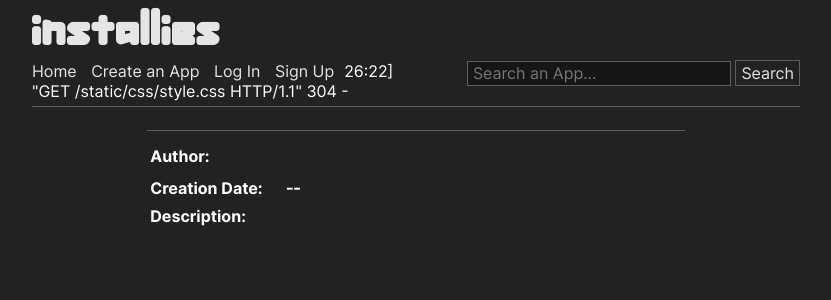
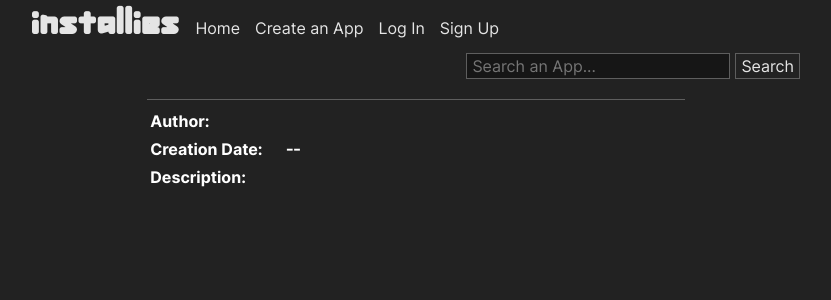
Before and after one commit to berserkware/installies, a Python web app: template src/installies/templates/app_view.html in a window 1280 px wide. Shown: the top 300 px of the page, without its empty margins (224-1055 px from the left). Run offline with Jinja, Linux system fonts and the light colour scheme; the template is opened without the code that fills it, so the values that code supplies are empty.

Commit message:
redid navbar

```diff
--- a/src/installies/static/css/base.css
+++ b/src/installies/static/css/base.css
@@ -19,46 +19,33 @@
 }
 
 .logo-header {
-    text-align: left;
     font-family: Assurant Standard;
     letter-spacing: 2px;
-    font-size: 50px;
+    font-size: 38px;
     margin-top: 0px;
     margin-bottom: 0px;
+    height: 38px;
 }
 
-.nav-menu {
-    width: 100%;
-    display: table;
-    table-layout: fixed;
-}
-
-.nav-link-group {
-    text-align: left;
-    display: table-cell;
-}
-
-.nav-link {
-    margin-right: 10px;
-}
-
-.nav-search {
-    display: table-cell;
-    text-align: right;
-    height: 19px;
+.navbar {
+    display: flex;
+    gap: 15px;
+    align-items: flex-end;
+    padding-bottom: 5px;
+    flex-wrap: wrap;
 }
 
 .nav-search-form {
-    display: inline;
+    margin-left: auto;
+    display: flex;
+    gap: 5px;
 }
 
 .searchbox {
     background-color: var(--black);
-    height: 19px;
     margin-top: 0px;
 }
 
 .searchbutton {
     margin-top: 0px;
-
 }
--- a/src/installies/static/css/style.css
+++ b/src/installies/static/css/style.css
@@ -59,7 +59,6 @@ p {
 a {
     color: var(--blue);
     text-decoration: none;
-    margin-right: 10px;
 }
 
 a:hover {
--- a/src/installies/templates/base.html
+++ b/src/installies/templates/base.html
@@ -13,11 +13,9 @@
 <body>
     <nav class="navbar">
       <h1 class="logo-header">
-            <a class="white-link" href="/">installies</a>
+        <a class="white-link logo-link" href="/">installies</a>
       </h1>
 
-        <div class="nav-menu">
-            <div class="nav-link-group">
       <a class="white-link nav-link" href="{{ url_for('app_library.index') }}">Home</a>
       <a class="white-link nav-link" href="{{ url_for('app_manager.create_app') }}">Create an App</a>
       {% if g.is_authed == True %}
@@ -25,19 +23,13 @@
       <a class="white-link nav-link" href="{{ url_for('auth.logout') }}">Logout</a>
       {% else %}
       <a class="white-link nav-link" href="{{ url_for('auth.login') }}">Log In</a>
-                    <a class="white-link nav-link" href="{{ url_for('auth.signup') }}">Sign Up</a>26:22] "GET /static/css/style.css HTTP/1.1" 304 -
+      <a class="white-link nav-link" href="{{ url_for('auth.signup') }}">Sign Up</a>
+      {% endif %}
 
-                {% endif %}
-            </div>
-
-	    <div class="nav-search">
       <form action="{{ url_for('app_library.search') }}" method="get" class="nav-search-form">
 	<input type="text" name="k" placeholder="Search an App..." class="searchbox black">
         <input type="submit" value="Search" class="searchbutton">
       </form>
-	    </div>
-        </div>
-        <hr>
     </nav>
 
     {% with errors = get_flashed_messages(category_filter=["error"]) %}
```
Lines whose indentation alone changed are shown as unchanged.
